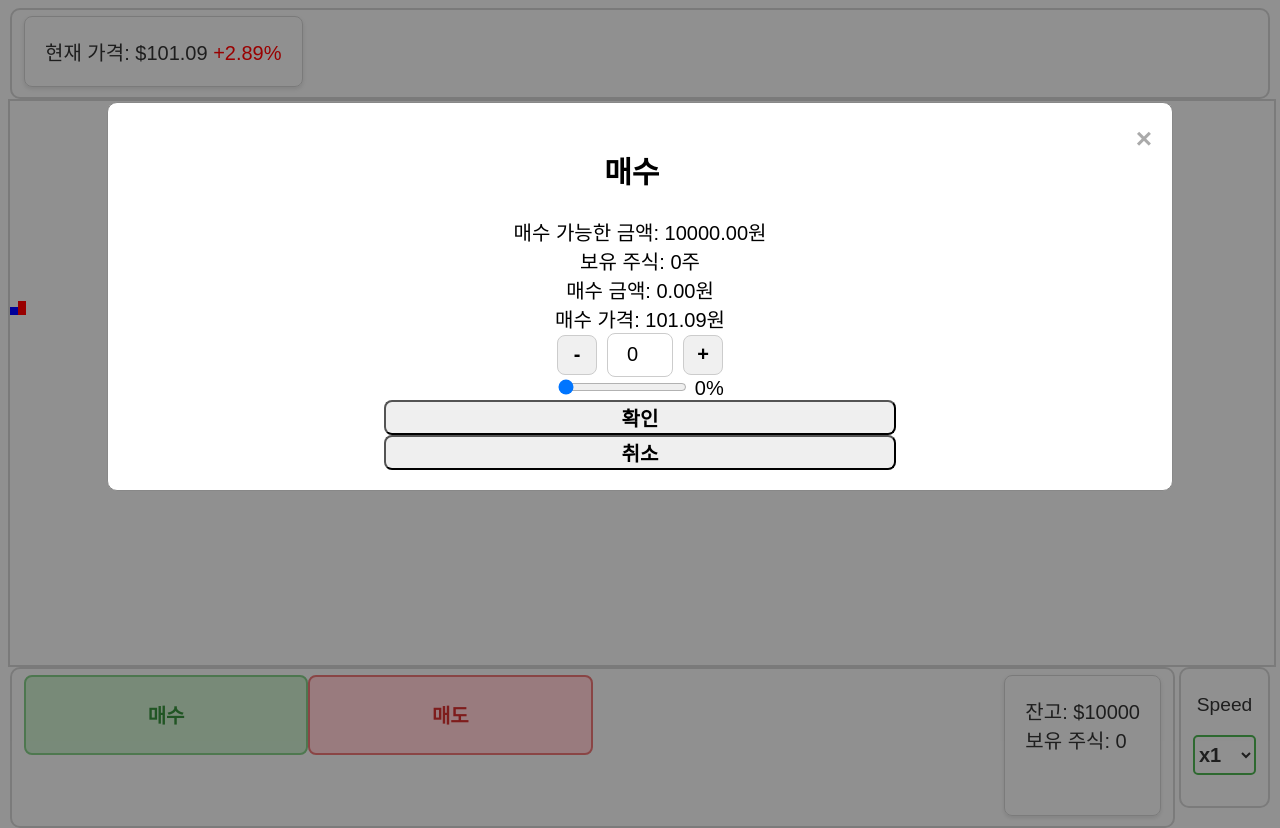
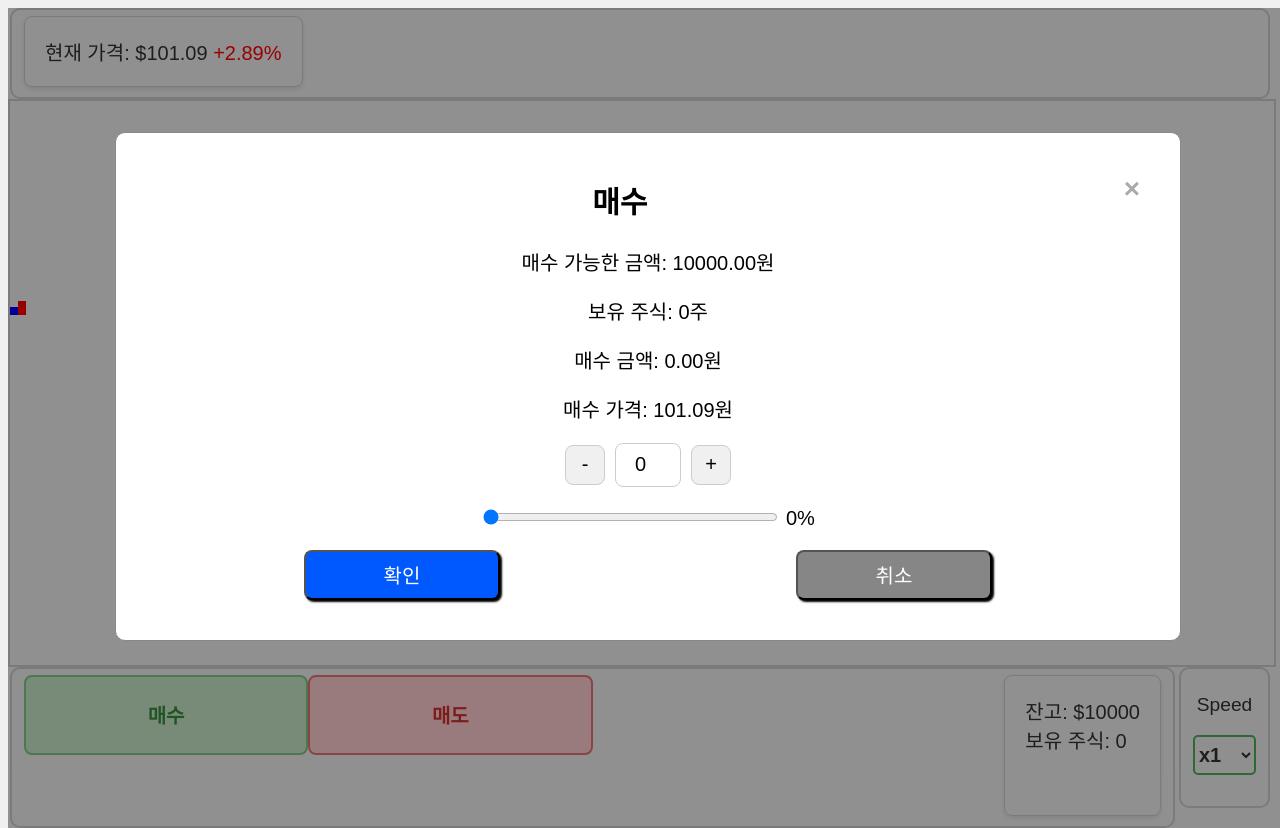
Before and after one commit to hobinjwa/Stock-Game, a plain HTML site: page index.html in a window 1280 px wide. Both pictures are taken after a click on the button "매수". Drawn offline with Linux system fonts and the light colour scheme.

Commit message:
Add files via upload

```diff
--- a/index.html
+++ b/index.html
@@ -40,8 +40,6 @@
                 </div>
             </fieldset>
         </div>
-    </div>
-
         <!-- 매수 매도 입력창 -->
         <div id="input-window">
             <div class="input-window-content">
@@ -60,11 +58,13 @@
                     <input type="range" id="quantity-slider" value="0" min="0" max="100" step="1">
                     <span id="slider-display">0%</span>
                 </div>
-            <button id="confirm">확인</button>
-            <button id="cancel">취소</button>
+                <div class="input-option">
+                    <button id="confirm" class="option">확인</button>
+                    <button id="cancel" class="option">취소</button>
                 </div>
             </div>
-
+        </div>
+    </div>
     <script src="scripts.js"></script>
 </body>
 </html>
--- a/scripts.js
+++ b/scripts.js
@@ -9,7 +9,7 @@ let balance = 10000;
 let shares = 0;
 let Variance = 0;
 
-// 모달 요소들
+// 입력창
 const inputWindow = document.getElementById('input-window');
 const close = document.getElementsByClassName('close')[0];
 const tradingTitle = document.getElementById('trading-title');
@@ -29,7 +29,7 @@ let currentTransaction = null;
 let currentQuantity = 0;
 
 function openModal(transactionType) {
-    stopGame(); // 모달이 열릴 때 그래프 생성을 멈춤
+    stopGame(); // 그래프 생성 멈추기
     inputWindow.style.display = "block";
     tradingTitle.innerText = transactionType;
     availableAmount.innerText = `${balance.toFixed(2)}원`;
--- a/styles.css
+++ b/styles.css
@@ -58,7 +58,7 @@ fieldset {
     height: 80px;
 }
 
-button {
+#trading-button button {
     width: 50%;
     border-radius: 8px;
     font-weight: bold;
@@ -151,7 +151,9 @@ button {
     text-align: center;
     font-size: 20px;
 }
-
+.input-window-content div{
+    margin: 20px;
+}
 .close {
     color: #aaa;
     float: right;
@@ -169,7 +171,36 @@ button {
     align-items: center;
     justify-content: center;
 }
+#quantity-slider{
+    width: 30%;
+}
+.input-option{
+    height: 50px;
+    display: flex;
+    justify-content: space-around;
+}
+.option{
+    width: 20%;
+    height: 100%;
+    box-shadow: 2px 2px 2px black;
+    border-radius: 8px;
+    font-size: 20px;
+}
 
+.option:active {
+    transform: translateY(1px);
+    box-shadow: 1px 1px 1px black;
+}
+
+#confirm.option{
+    color: white;
+    background-color: rgb(0, 89, 255);
+}
+
+#cancel.option{
+    background-color: rgb(134, 134, 134);
+    color: white;
+}
 .quantity-control button {
     width: 40px;
     height: 40px;
```
Lines whose indentation alone changed are shown as unchanged.
